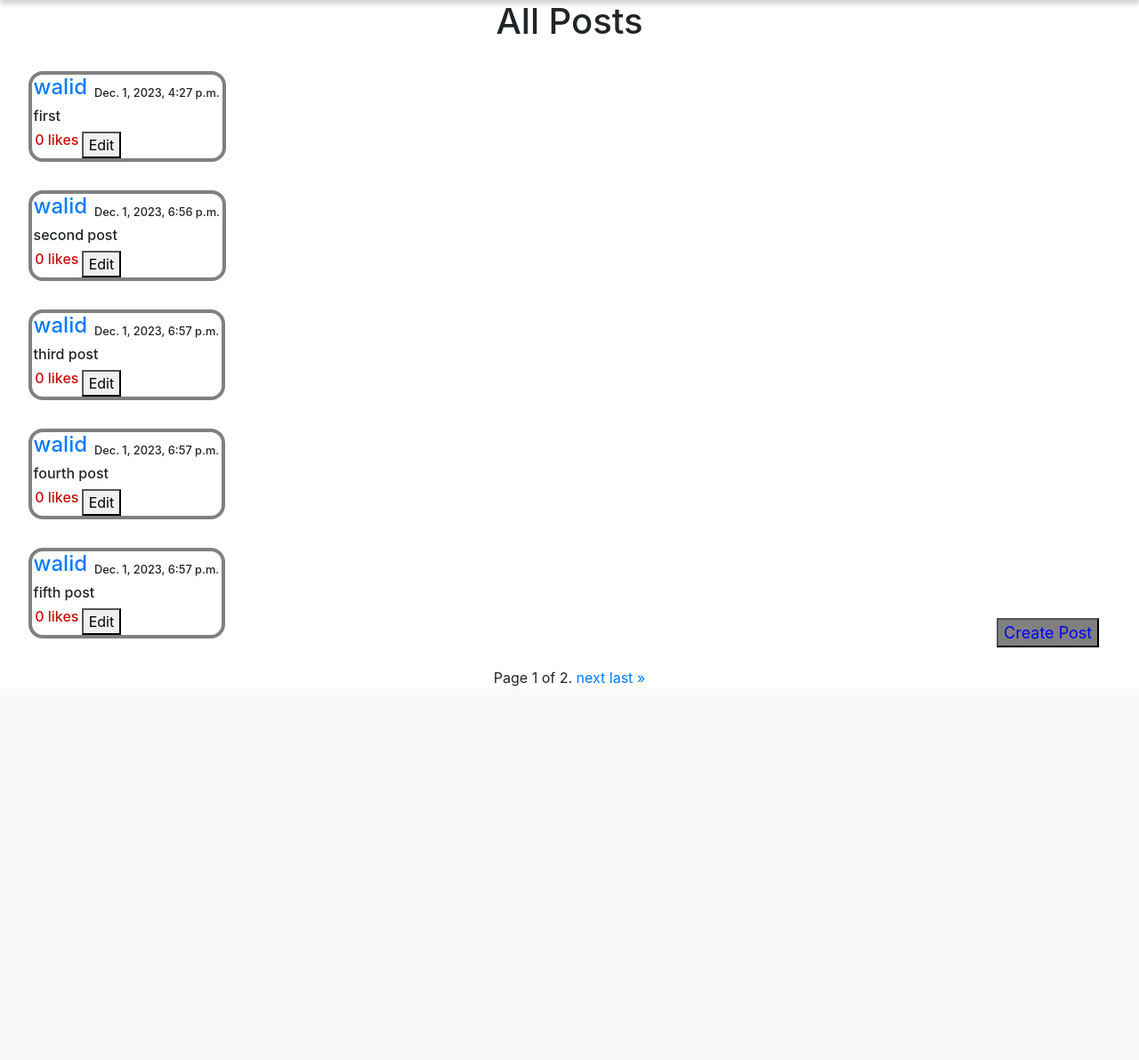
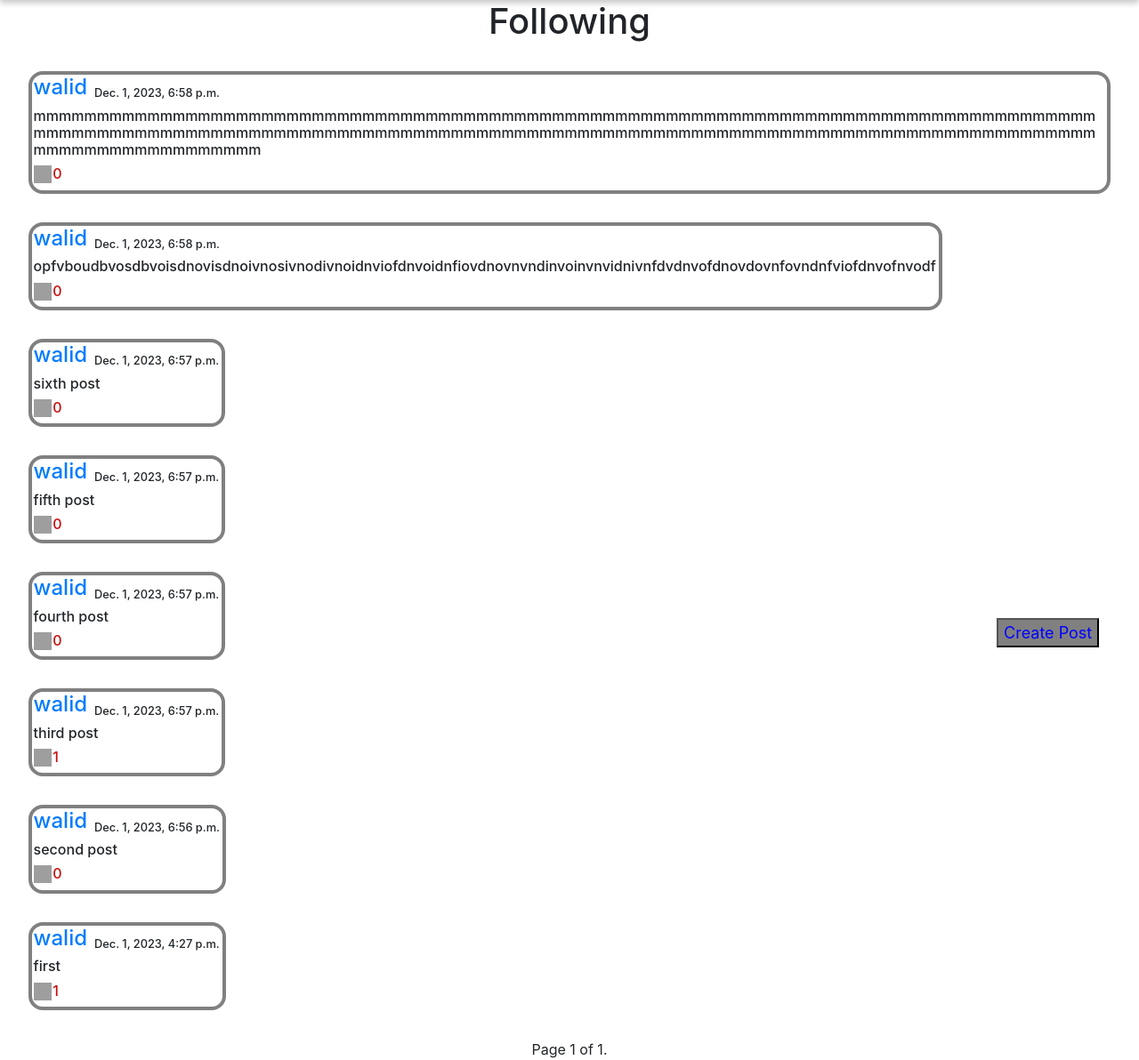
Before and after one commit to Noobilaitor/web50, a Django app: page /following in a window 1280 px wide. Shown: the part 56-1248 px from the top of the page at 89% size. Before the commit the page ends 828 px from the top, so only its background shows below. Run offline with Django 3.2, Linux system fonts and the light colour scheme; a user stored in the database is signed in; data comes from the database, SQL or seed files in the repository; both versions use the stored data as it was after the commit; some libraries are stand-ins or nearby versions; grey boxes are pictures that could not be loaded.

Commit message:
added like feature

```diff
--- a/projects/2020/x/network/project4/network/models.py
+++ b/projects/2020/x/network/project4/network/models.py
@@ -17,3 +17,7 @@ class Followers(models.Model):
     followers = models.ForeignKey(User, on_delete=models.CASCADE, related_name="followers")
     class Meta:
        unique_together = ('following', 'followers',)
+
+class Likes(models.Model):
+    post = models.ForeignKey(Posts, on_delete=models.CASCADE, related_name="liked_post")
+    user = models.ForeignKey(User, on_delete=models.CASCADE, related_name="liked")
--- a/projects/2020/x/network/project4/network/static/network/inbox.js
+++ b/projects/2020/x/network/project4/network/static/network/inbox.js
@@ -13,6 +13,18 @@ document.addEventListener('DOMContentLoaded', function() {
     Array.prototype.forEach.call(save_btns, function(save_btn) {
         save_btn.style.display = "none"
     })
+    /*likes_btn = document.getElementsByClassName('likes_num')
+    Array.prototype.forEach.call(likes_btn, function(like_btn) {
+        like_btn.addEventListener('click', function(){
+            like(like_btn)
+        })
+    })*/
+    images = document.getElementsByClassName('image')
+    Array.prototype.forEach.call(images, function(image) {
+        image.addEventListener('click', function(){
+            like(image)
+        })
+    })
 })
 
 function getCookie(name){
@@ -20,6 +32,21 @@ function getCookie(name){
     const parts = value.split(`; ${name}=`);
     if(parts.length == 2) return parts.pop().split(';').shift();
 }
+
+/*function like(post_id){
+    fetch(`like/${post_id.dataset.id}`)
+    .then(response =>response.json())
+    .then(result =>{
+        like_btn = document.getElementById(`likes${post_id.dataset.id}`)
+        image = document.getElementById(`image${post_id.dataset.id}`)
+        if (result.message == "liked"){
+            image.src = "{% static 'like.png' %}"
+        } else{
+            image.src = "{% static 'unlike.png' %}"
+        }
+        like_btn.textContent = `${result.like_num}`
+    })
+}*/
 
 function save(post_id){
     const content = document.getElementById(`text${post_id.dataset.id}`).value
--- a/projects/2020/x/network/project4/network/static/network/styles.css
+++ b/projects/2020/x/network/project4/network/static/network/styles.css
@@ -1,5 +1,24 @@
 #navbar{
     box-shadow: 0 4px 6px 0 rgba(0, 0, 0, 0.2);
+}
+@keyframes img_animation{
+    from{width: 1.25rem;
+        height: 1.25rem;}
+    to{width: 1.4rem;
+        height: 1.4rem;}
+}
+
+.image{
+    width: 1.25rem;
+    height: 1.25rem;
+}
+
+.image:hover{
+    animation-name: img_animation;
+    animation-duration: 0.5s;
+    width: 1.4rem;
+    height: 1.4rem;
+    cursor: pointer;
 }
 
 #create_post {
@@ -63,9 +82,11 @@ h6 {
     margin-left: 0.1rem;
     margin-right: 0.2rem;
 }
-#likes_num{
+
+.likes_num{
     color: #c70e0e;
 }
+
 #creator{
     color: #2f2ffb;
 }
--- a/projects/2020/x/network/project4/network/templates/network/index.html
+++ b/projects/2020/x/network/project4/network/templates/network/index.html
@@ -4,6 +4,20 @@
 {% block body %}
 {% block profile %}
 {% endblock profile %}
+<script>function like(post_id){
+    fetch(`like/${post_id.dataset.id}`)
+    .then(response =>response.json())
+    .then(result =>{
+        like_btn = document.getElementById(`likes${post_id.dataset.id}`)
+        image = document.getElementById(`image${post_id.dataset.id}`)
+        if (result.message == "liked"){
+            image.src = "{% static 'like.png' %}"
+        } else{
+            image.src = "{% static 'unlike.png' %}"
+        }
+        like_btn.textContent = `${result.like_num}`
+        })
+    }</script>
         {% if posts %}
         <h1 id="all_posts">{{title}}</h1>
         {% for post in page_obj %}
@@ -13,8 +27,13 @@
                 <h5 id="date">{{ post.date_created }}</h5></div>
             <div id="div{{post.id}}"><h6 id="post{{post.id}}">{{ post.contents }}</h6><textarea class="text" name="contents" id="text{{post.id}}"></textarea></div>
             <div id="creator_post">
-            <h6 id="likes_num">{{post.likes_num}} likes</h6>
-            <div id="btn{{post.id}}"><button class="edit_btn" id="edit_btn{{post.id}}" data-id={{post.id}}>Edit</button>
+            {% if post.id in liked_posts %}
+            <img data-id={{post.id}} id="image{{post.id}}" class="image" src={% static "like.png" %} alt="liked">
+            <h6 data-id={{post.id}} class="likes_num" id="likes{{post.id}}">{{ post.liked_post.count }}</h6>
+            {% else %}
+            <img data-id={{post.id}} id="image{{post.id}}" class="image" src={% static "unlike.png" %} alt="unlike">
+            <h6 data-id={{post.id}} class="likes_num" id="likes{{post.id}}">{{post.liked_post.count}}</h6>{% endif %}
+            {% if user == post.creator %}<div id="btn{{post.id}}"><button class="edit_btn" id="edit_btn{{post.id}}" data-id={{post.id}}>Edit</button>{% endif %}
                 <button class="save_btn" id="save_btn{{post.id}}" data-id={{post.id}} >Save</button></div>
             </div>
         </div>
--- a/projects/2020/x/network/project4/network/templates/network/profile.html
+++ b/projects/2020/x/network/project4/network/templates/network/profile.html
@@ -6,9 +6,12 @@
     <h5 id="follow">Following {{following_num}}</h5></div>
     {% if message %}
     <h5>{{message}}</h5>{% endif %}
+    {% if user == cur_profile %}
+    {% else %}
     {% if btn %}
     <a href="{% url 'follow' cur_profile %}"><button>follow</button></a>
     {% else %}
     <a href="{% url 'unfollow' cur_profile %}"><button>unfollow</button></a>
     {% endif %}
+    {% endif %}
 {% endblock%}
--- a/projects/2020/x/network/project4/network/urls.py
+++ b/projects/2020/x/network/project4/network/urls.py
@@ -13,7 +13,11 @@ urlpatterns = [
     path("users/<str:profile>/follow", views.follow, name="follow"),
     path("users/<str:profile>/unfollow", views.unfollow, name="unfollow"),
     path("following", views.following, name="following"),
+    path("accounts/login/", views.login_view, name="login"),
 
     #API routes
     path("edit/<int:post_id>", views.edit, name="edit"),
+    path("users/edit/<int:post_id>", views.edit, name="edit"),
+    path("like/<int:post_id>", views.like, name="like"),
+    path("users/like/<int:post_id>", views.like, name="like"),
 ]
--- a/projects/2020/x/network/project4/network/views.py
+++ b/projects/2020/x/network/project4/network/views.py
@@ -1,4 +1,5 @@
 from django.contrib.auth import authenticate, login, logout
+from django.contrib.auth.decorators import login_required
 from django.db import IntegrityError
 from django.http import HttpResponse, HttpResponseRedirect
 from django.shortcuts import render
@@ -10,10 +11,18 @@ from django.http import JsonResponse
 from .models import *
 
 def index(request):
-    posts = Posts.objects.all().order_by('id')
-    paginator = Paginator(posts, 5)
+    posts = Posts.objects.all().order_by('-id')
+    paginator = Paginator(posts, 10)
     page_number = request.GET.get("page")
     page_obj = paginator.get_page(page_number)
+    likes = Likes.objects.all()
+    liked_posts = []
+    try:
+        for like in likes:
+            if like.user.id == request.user.id:
+                liked_posts.append(like.post.id)
+    except:
+        liked_posts = []
     if request.method == "POST":
         if request.user.is_authenticated:
             contents = request.POST["contents"]
@@ -24,6 +33,7 @@ def index(request):
                 "posts": posts,
                 "page_obj": page_obj,
                 "title": 'All Posts',
+                "liked_posts": liked_posts,
             })
         else:
             return render(request, "network/login.html")
@@ -32,7 +42,8 @@ def index(request):
                 "posts": posts,
                 "page_obj": page_obj,
                 "title": 'All Posts',
-            })
+                "liked_posts": liked_posts,
+                })
 
 def login_view(request):
     if request.method == "POST":
@@ -55,7 +66,7 @@ def login_view(request):
 
 def logout_view(request):
     logout(request)
-    return HttpResponseRedirect(reverse("index"))
+    return HttpResponseRedirect(reverse("login"))
 
 def register(request):
     if request.method == "POST":
@@ -86,7 +97,16 @@ def register(request):
 def create_post(request):
     return render(request, "network/create_post.html")
 
+@login_required
 def follow(request, profile):
+    likes = Likes.objects.all()
+    liked_posts = []
+    try:
+        for like in likes:
+            if like.user.id == request.user.id:
+                liked_posts.append(like.post.id)
+    except:
+        liked_posts = []
     if request.user.is_authenticated:
         cur_profile = User.objects.get(username=profile)
         try:
@@ -97,7 +117,8 @@ def follow(request, profile):
             user_posts = Posts.objects.filter(creator=cur_profile.id).all().order_by('-id')
             follow_num = cur_profile.following.all()
             following_num = cur_profile.followers.all()
-            paginator = Paginator(user_posts, 5)
+            paginator = Paginator(user_posts, 10
+    )
             page_number = request.GET.get("page")
             page_obj = paginator.get_page(page_number)
             return render(request, "network/profile.html", {
@@ -108,12 +129,14 @@ def follow(request, profile):
                 "following_num": following_num.count(),
                 "page_obj": page_obj,
                 "title": f"{cur_profile.username}'s Posts",
+                "liked_posts": liked_posts,
                 "message": 'You already follow this user'
             })
         user_posts = Posts.objects.filter(creator=cur_profile.id).all().order_by('-id')
         follow_num = cur_profile.following.all()
         following_num = cur_profile.followers.all()
-        paginator = Paginator(user_posts, 5)
+        paginator = Paginator(user_posts, 10
+)
         page_number = request.GET.get("page")
         page_obj = paginator.get_page(page_number)
         return render(request, "network/profile.html", {
@@ -123,17 +146,26 @@ def follow(request, profile):
             "follow_num": follow_num.count(),
             "page_obj": page_obj,
             "title": f"{cur_profile.username}'s Posts",
+            "liked_posts": liked_posts,
             "following_num": following_num.count(),
         })
     else:
         return HttpResponseRedirect(reverse("register"))
 
 def profile(request, profile):
+    likes = Likes.objects.all()
+    liked_posts = []
+    try:
+        for like in likes:
+            if like.user.id == request.user.id:
+                liked_posts.append(like.post.id)
+    except:
+        liked_posts = []
     cur_profile = User.objects.get(username=profile)
     user_posts = Posts.objects.filter(creator=cur_profile.id).all().order_by('-id')
     follow_num = cur_profile.following.all().order_by('id')
     following_num = cur_profile.followers.all().order_by('id')
-    paginator = Paginator(user_posts, 5)
+    paginator = Paginator(user_posts, 10)
     page_number = request.GET.get('page')
     page_obj = paginator.get_page(page_number)
     try:
@@ -147,6 +179,7 @@ def profile(request, profile):
         "following_num": following_num.count(),
         "btn": "follow",
         "title": f"{cur_profile.username}'s Posts",
+        "liked_posts": liked_posts,
         "page_obj": page_obj
     })
     return render(request, "network/profile.html", {
@@ -156,10 +189,20 @@ def profile(request, profile):
         "follow_num": follow_num.count(),
         "following_num": following_num.count(),
         "title": f"{cur_profile.username}'s Posts",
+        "liked_posts": liked_posts,
         "page_obj": page_obj
     })
 
+@login_required
 def unfollow(request, profile):
+    likes = Likes.objects.all()
+    liked_posts = []
+    try:
+        for like in likes:
+            if like.user.id == request.user.id:
+                liked_posts.append(like.post.id)
+    except:
+        liked_posts = []
     if request.user.is_authenticated:
         cur_profile = User.objects.get(username=profile)
         try:
@@ -169,7 +212,8 @@ def unfollow(request, profile):
             user_posts = Posts.objects.filter(creator=cur_profile.id).all().order_by('-id')
             follow_num = cur_profile.following.all()
             following_num = cur_profile.followers.all()
-            paginator = Paginator(user_posts, 5)
+            paginator = Paginator(user_posts, 10
+    )
             page_number = request.GET.get("page")
             page_obj = paginator.get_page(page_number)
             return render(request, "network/profile.html", {
@@ -180,12 +224,14 @@ def unfollow(request, profile):
                 "following_num": following_num.count(),
                 "message": 'You do not follow this user',
                 "title": f"{cur_profile.username}'s Posts",
+                "liked_posts": liked_posts,
                 "page_obj": page_obj
             })
         user_posts = Posts.objects.filter(creator=cur_profile.id).all().order_by('-id')
         follow_num = cur_profile.following.all()
         following_num = cur_profile.followers.all()
-        paginator = Paginator(user_posts, 5)
+        paginator = Paginator(user_posts, 10
+)
         page_number = request.GET.get("page")
         page_obj = paginator.get_page(page_number)
         return render(request, "network/profile.html", {
@@ -196,12 +242,22 @@ def unfollow(request, profile):
             "following_num": following_num.count(),
             "btn": "follow",
             "title": f"{cur_profile.username}'s Posts",
+            "liked_posts": liked_posts,
             "page_obj": page_obj
         })
     else:
         return HttpResponseRedirect(reverse("register"))
 
+@login_required
 def following(request):
+    likes = Likes.objects.all()
+    liked_posts = []
+    try:
+        for like in likes:
+            if like.user.id == request.user.id:
+                liked_posts.append(like.post.id)
+    except:
+        liked_posts = []
     user = request.user
     if user.is_authenticated:
         user_following = Followers.objects.filter(followers=user).all()
@@ -215,26 +271,26 @@ def following(request):
             follow_post = Posts.objects.filter(creator=follower).all()
             for post in follow_post:
                 follow_posts.append(post)
+                print(follow_post)
         if follow_posts == []:
             return render(request, "network/following.html", )
         else:
-            follow_post.order_by('id')
-            paginator = Paginator(follow_post, 5)
+            follow_posts.reverse()
+            paginator = Paginator(follow_posts, 10
+    )
             page_number = request.GET.get("page")
             page_obj = paginator.get_page(page_number)
             return render(request, "network/following.html", {
-                "title": 'All Posts',
+                "title": 'Following',
                 "posts": follow_post,
                 "page_obj": page_obj,
+                "liked_posts": liked_posts
             })
     else:
         return HttpResponseRedirect(reverse("register"))
 
+@login_required
 def edit(request, post_id):
-    posts = Posts.objects.all().order_by('id')
-    paginator = Paginator(posts, 5)
-    page_number = request.GET.get("page")
-    page_obj = paginator.get_page(page_number)
     post = Posts.objects.get(pk=post_id)
     creator = post.creator
     if request.user == creator:
@@ -244,8 +300,20 @@ def edit(request, post_id):
             post.save()
             return JsonResponse({"data": data["content"]})
     else:
-        return render(request, "network/index.html", {
-            "posts": posts,
-            "page_obj": page_obj,
-            "title": 'All Posts',
-        })
+        return HttpResponseRedirect(reverse(index))
+
+@login_required
+def like(request, post_id):
+    user = request.user
+    user = User.objects.get(pk=user.id)
+    post = Posts.objects.get(pk=post_id)
+    try:
+        like = Likes.objects.get(user=user,post=post)
+    except:
+        add_like = Likes(user=user,post=post)
+        add_like.save()
+        like_num = post.liked_post.count()
+        return JsonResponse({"message": "liked", "like_num": like_num})
+    like.delete()
+    like_num = post.liked_post.count()
+    return JsonResponse({"message": "Unliked", "like_num": like_num})
--- a/projects/2020/x/network/project4/project4/settings.py
+++ b/projects/2020/x/network/project4/project4/settings.py
@@ -115,9 +115,12 @@ USE_L10N = True
 
 USE_TZ = True
 
-
 # Static files (CSS, JavaScript, Images)
 # https://docs.djangoproject.com/en/3.0/howto/static-files/
 
 STATIC_URL = '/static/'
+STATICFILES_DIRS = (
+    os.path.join(BASE_DIR,'network\static\network'),
+#    "C:/web50/projects/2020/web50/projects/2020/x/network/project4/network/static/network",
+)
 DEFAULT_AUTO_FIELD='django.db.models.AutoField'
--- a/projects/2020/x/network/project4/project4/urls.py
+++ b/projects/2020/x/network/project4/project4/urls.py
@@ -15,8 +15,12 @@ Including another URLconf
 """
 from django.contrib import admin
 from django.urls import include, path
+from django.contrib.staticfiles.urls import staticfiles_urlpatterns
+
 
 urlpatterns = [
     path("admin/", admin.site.urls),
     path("", include("network.urls")),
 ]
+
+urlpatterns += staticfiles_urlpatterns()
```
Also changed, not shown: projects/2020/x/network/project4/db.sqlite3, projects/2020/x/network/project4/network/migrations/0006_likes.py (added), projects/2020/x/network/project4/network/migrations/0007_alter_likes_user.py (added), projects/2020/x/network/project4/network/migrations/0008_alter_likes_post.py (added), projects/2020/x/network/project4/network/static/network/like.png (added), projects/2020/x/network/project4/network/static/network/unlike.png (added).
